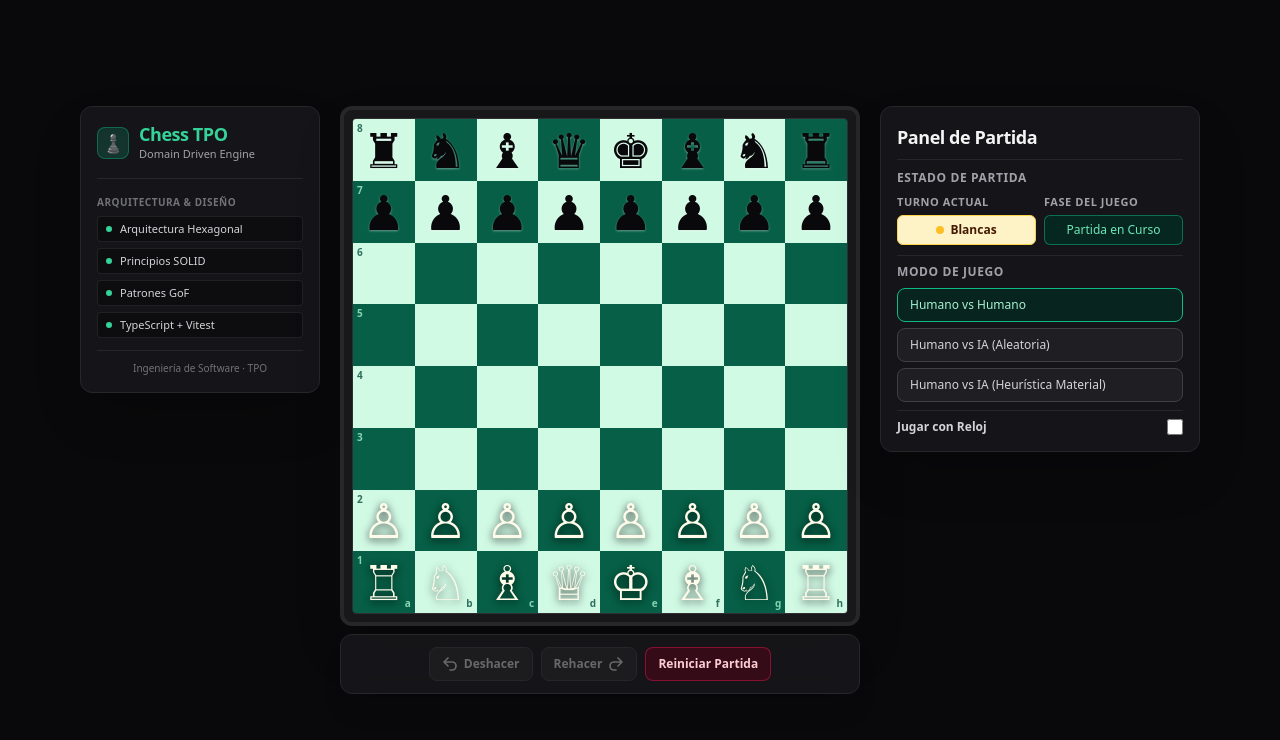
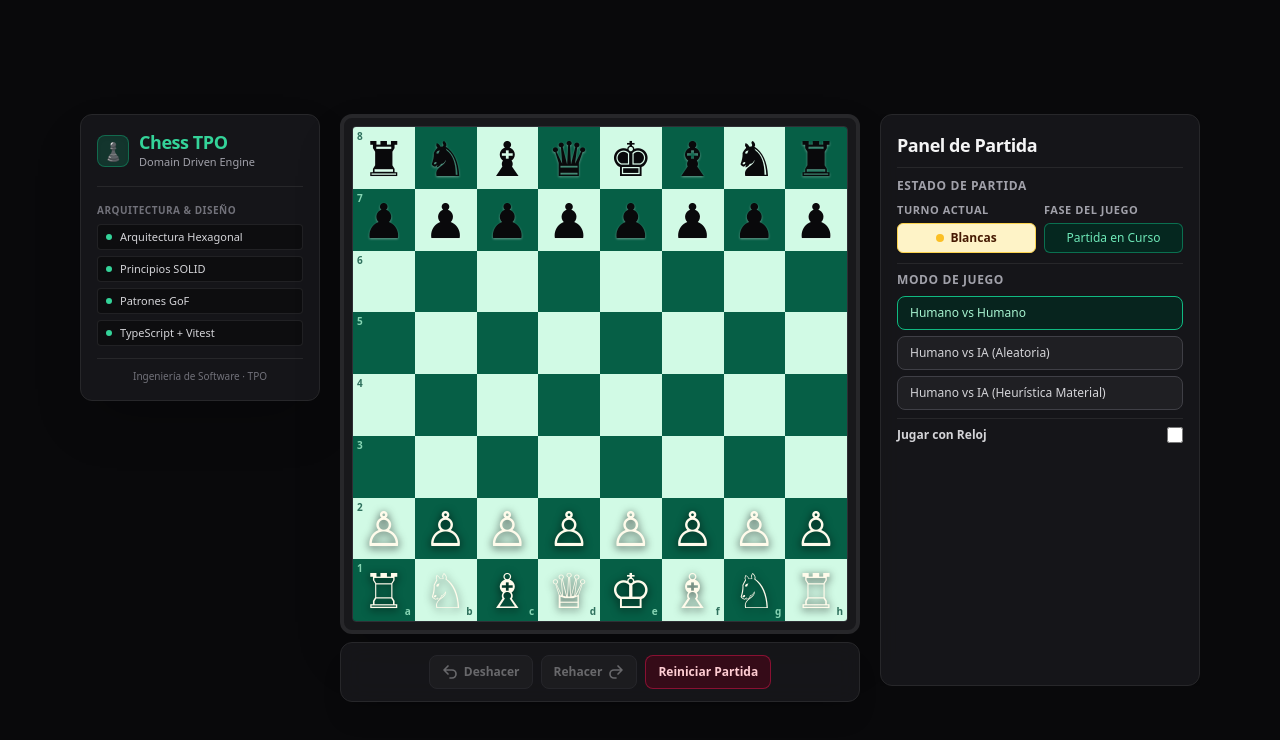
Before and after one commit to AhsokasPadawan/proyecto-desarrollo-de-software, a React (Vite) app in the folder proyect/: page / in a window 1280 px wide. Shown: the top 740 px of the page. Built offline with nearby package versions, Linux system fonts and the light colour scheme.

Commit message:
ui fixes

```diff
--- a/proyect/src/adapters/web/ChessApp.tsx
+++ b/proyect/src/adapters/web/ChessApp.tsx
@@ -9,6 +9,7 @@ import { ControlPanelView } from './ControlPanelView';
 import { PromotionModal } from './PromotionModal';
 import { AppHeader } from './components/AppHeader';
 import { GameActionBar } from './components/GameActionBar';
+import { GameLayout } from './components/GameLayout';
 import { PlayerClockBar } from './components/PlayerClockBar';
 import { PlaybackSpeed, ReplayControlSection } from './components/ReplayControlSection';
 import { useChessClock } from './clock/useChessClock';
@@ -381,21 +382,20 @@ export function ChessApp({ engineFactory = () => new ChessGame() }: ChessAppProp
     ? { from: activeMove.from, to: activeMove.to }
     : null;
 
-  const boardMaxDimension = isClockEnabled
+  const boardMaxWidth = isClockEnabled
     ? 'min(480px, calc(100dvh - 210px))'
     : 'min(520px, calc(100dvh - 130px))';
 
-  return (
-    <div className="min-h-screen lg:h-screen w-full bg-zinc-950 text-zinc-100 flex items-center justify-center p-2 sm:p-3 overflow-x-hidden lg:overflow-hidden">
-      <main className="w-full max-w-[1240px] flex flex-col lg:flex-row items-center lg:items-start justify-center gap-3 lg:gap-5">
-        <AppHeader />
+  const boardColumnHeight = isReplaying
+    ? isClockEnabled
+      ? `calc(${boardMaxWidth} + 84px)`
+      : boardMaxWidth
+    : isClockEnabled
+      ? `calc(${boardMaxWidth} + 136px)`
+      : `calc(${boardMaxWidth} + 52px)`;
 
-        <div className="flex flex-col items-center gap-2.5 w-full max-w-[860px]">
-          <div className="flex flex-col lg:flex-row items-stretch justify-center gap-3 lg:gap-5 w-full">
-            <div
-              className="flex flex-col items-stretch gap-2 w-full"
-              style={{ maxWidth: boardMaxDimension }}
-            >
+  const boardArea = (
+    <>
       {isClockEnabled && (
         <PlayerClockBar
           color="BLACK"
@@ -441,8 +441,10 @@ export function ChessApp({ engineFactory = () => new ChessGame() }: ChessAppProp
           onToggleClockPause={handleToggleClockPause}
         />
       )}
-            </div>
+    </>
+  );
 
+  const controlPanel = (
     <ControlPanelView
       snapshot={snapshot}
       currentGameMode={gameMode}
@@ -463,9 +465,9 @@ export function ChessApp({ engineFactory = () => new ChessGame() }: ChessAppProp
         onStartMatch: handleStartClockMatch,
       }}
     />
-          </div>
+  );
 
-          {isReplaying && (
+  const replayBar = isReplaying ? (
     <ReplayControlSection
       currentMoveIndex={snapshot.currentMoveIndex}
       totalMoves={snapshot.moveHistory.length}
@@ -481,9 +483,18 @@ export function ChessApp({ engineFactory = () => new ChessGame() }: ChessAppProp
       onReset={handleReset}
       onExportMatch={handleExportMatch}
     />
-          )}
-        </div>
-      </main>
+  ) : undefined;
+
+  return (
+    <>
+      <GameLayout
+        header={<AppHeader />}
+        boardArea={boardArea}
+        controlPanel={controlPanel}
+        replayBar={replayBar}
+        boardMaxWidth={boardMaxWidth}
+        boardColumnHeight={boardColumnHeight}
+      />
 
       <PromotionModal
         color={snapshot.currentTurn}
@@ -491,6 +502,6 @@ export function ChessApp({ engineFactory = () => new ChessGame() }: ChessAppProp
         onSelectPiece={handleSelectPromotionPiece}
         onCancel={handleCancelPromotion}
       />
-    </div>
+    </>
   );
 }
--- /dev/null
+++ b/proyect/src/adapters/web/components/GameLayout.tsx
@@ -0,0 +1,59 @@
+import type { CSSProperties, ReactNode } from 'react';
+
+export interface GameLayoutProps {
+  readonly header: ReactNode;
+  readonly boardArea: ReactNode;
+  readonly controlPanel: ReactNode;
+  readonly replayBar?: ReactNode;
+  readonly boardMaxWidth: string;
+  readonly boardColumnHeight: string;
+}
+
+export function GameLayout({
+  header,
+  boardArea,
+  controlPanel,
+  replayBar,
+  boardMaxWidth,
+  boardColumnHeight,
+}: GameLayoutProps): JSX.Element {
+  const containerStyle: CSSProperties = {
+    '--board-col-height': boardColumnHeight,
+    '--board-max-w': boardMaxWidth,
+  } as CSSProperties;
+
+  return (
+    <div className="min-h-screen lg:h-screen w-full bg-zinc-950 text-zinc-100 flex items-center justify-center p-2 sm:p-3 overflow-x-hidden lg:overflow-hidden">
+      <main
+        className="w-full max-w-[1240px] flex flex-col lg:flex-row items-center lg:items-start justify-center gap-3 lg:gap-5"
+        style={containerStyle}
+        data-testid="game-layout-container"
+      >
+        {header}
+
+        <div className="flex flex-col items-center gap-2.5 w-full max-w-[860px]">
+          <div
+            className="flex flex-col lg:flex-row items-stretch justify-center gap-3 lg:gap-5 w-full lg:max-h-[var(--board-col-height)]"
+            style={{ maxHeight: boardColumnHeight }}
+          >
+            <div
+              className="flex flex-col items-stretch gap-2 w-full lg:max-w-[var(--board-max-w)]"
+              style={{ maxWidth: boardMaxWidth }}
+            >
+              {boardArea}
+            </div>
+
+            <div
+              className="w-full lg:w-72 xl:w-80 flex flex-col h-full overflow-hidden lg:h-[var(--board-col-height)] lg:max-h-[var(--board-col-height)]"
+              style={{ height: boardColumnHeight, maxHeight: boardColumnHeight }}
+            >
+              {controlPanel}
+            </div>
+          </div>
+
+          {replayBar}
+        </div>
+      </main>
+    </div>
+  );
+}
```
Also changed, not shown: 1 other file (tests, documents, lock files or other folders). Lines whose indentation alone changed are shown as unchanged.
